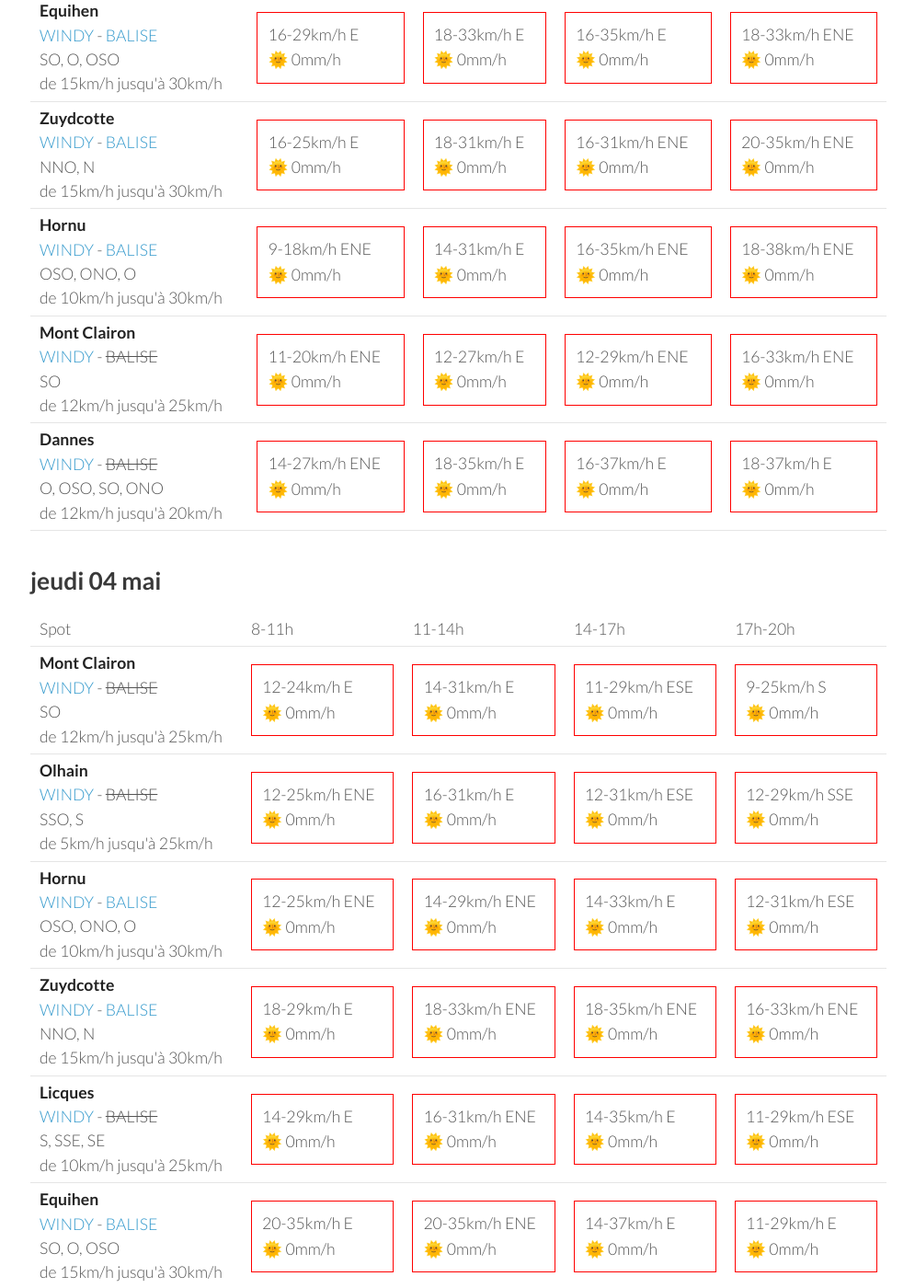
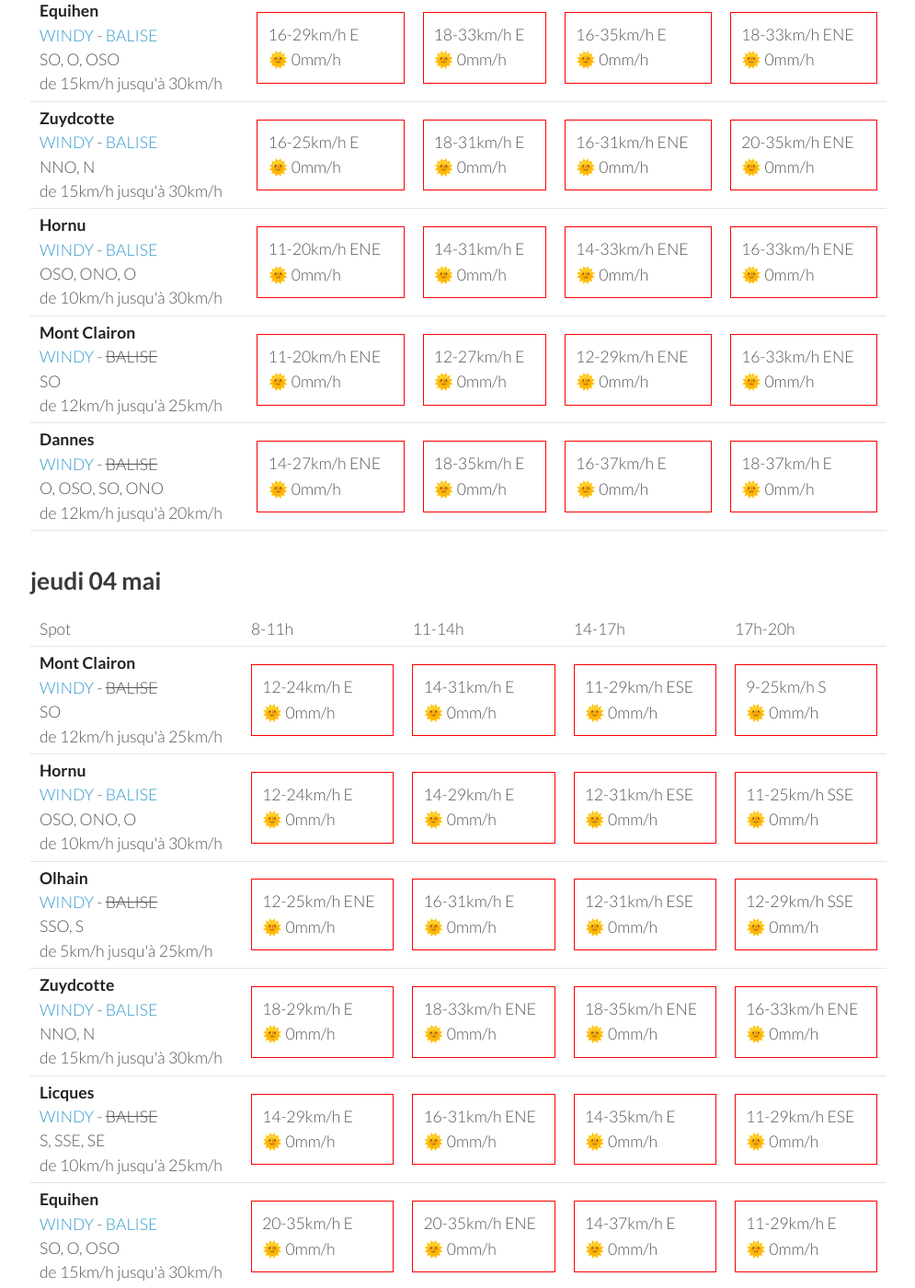
Before and after one commit to parapente-dans-le-nord/parapente-dans-le-nord.github.io, a Jekyll site: the page built from all.markdown, in a window 1280 px wide and 1400 px high, scrolled down 5298 px. Shown: the whole window at 92% size, without its empty margins (25-1020 px from the left). Built offline with Jekyll 4.4.1, drawn with Linux system fonts in a browser that asks for light colours; some of the changed text lies outside the part shown.

Commit message:
update index.markdown

```diff
--- a/all.markdown
+++ b/all.markdown
@@ -286,10 +286,10 @@ page mise à jour le dimanche 30 avril 10:03
 <tr>
         <td><strong>Hornu</strong><br><a href="https://windy.com/50.424/3.819?50.024,3.818,8,m:e3daghw">WINDY</a> - <span class=""><a href="https://balisemeteo.com/balise_histo.php?idBalise=5040">BALISE</a> </span><br> <span class="vent-favorable">OSO, ONO, O</span><br><span class="force-vent">de 10km/h jusqu'à 30km/h</span> </td>
 
-            <td><div class="not-flyable"><p>11-22km/h N</p><p>🌞 0mm/h</p></div></td>
-            <td><div class="not-flyable"><p>12-27km/h NNE</p><p>🌞 0mm/h</p></div></td>
-            <td><div class="not-flyable"><p>12-29km/h NNE</p><p>🌞 0mm/h</p></div></td>
-            <td><div class="not-flyable"><p>14-27km/h N</p><p>🌞 0mm/h</p></div></td>
+            <td><div class="not-flyable"><p>11-18km/h N</p><p>🌞 0mm/h</p></div></td>
+            <td><div class="not-flyable"><p>12-24km/h NNE</p><p>🌞 0mm/h</p></div></td>
+            <td><div class="not-flyable"><p>12-25km/h N</p><p>🌞 0mm/h</p></div></td>
+            <td><div class="not-flyable"><p>12-27km/h N</p><p>🌞 0mm/h</p></div></td>
 
 
     </tr>
@@ -482,10 +482,10 @@ page mise à jour le dimanche 30 avril 10:03
 <tr>
         <td><strong>Hornu</strong><br><a href="https://windy.com/50.424/3.819?50.024,3.818,8,m:e3daghw">WINDY</a> - <span class=""><a href="https://balisemeteo.com/balise_histo.php?idBalise=5040">BALISE</a> </span><br> <span class="vent-favorable">OSO, ONO, O</span><br><span class="force-vent">de 10km/h jusqu'à 30km/h</span> </td>
 
-            <td><div class="not-flyable"><p>9-18km/h ENE</p><p>🌞 0mm/h</p></div></td>
+            <td><div class="not-flyable"><p>11-20km/h ENE</p><p>🌞 0mm/h</p></div></td>
             <td><div class="not-flyable"><p>14-31km/h E</p><p>🌞 0mm/h</p></div></td>
-            <td><div class="not-flyable"><p>16-35km/h ENE</p><p>🌞 0mm/h</p></div></td>
-            <td><div class="not-flyable"><p>18-38km/h ENE</p><p>🌞 0mm/h</p></div></td>
+            <td><div class="not-flyable"><p>14-33km/h ENE</p><p>🌞 0mm/h</p></div></td>
+            <td><div class="not-flyable"><p>16-33km/h ENE</p><p>🌞 0mm/h</p></div></td>
 
 
     </tr>
@@ -536,22 +536,22 @@ page mise à jour le dimanche 30 avril 10:03
 
     </tr>
 <tr>
+        <td><strong>Hornu</strong><br><a href="https://windy.com/50.424/3.819?50.024,3.818,8,m:e3daghw">WINDY</a> - <span class=""><a href="https://balisemeteo.com/balise_histo.php?idBalise=5040">BALISE</a> </span><br> <span class="vent-favorable">OSO, ONO, O</span><br><span class="force-vent">de 10km/h jusqu'à 30km/h</span> </td>
+
+            <td><div class="not-flyable"><p>12-24km/h E</p><p>🌞 0mm/h</p></div></td>
+            <td><div class="not-flyable"><p>14-29km/h E</p><p>🌞 0mm/h</p></div></td>
+            <td><div class="not-flyable"><p>12-31km/h ESE</p><p>🌞 0mm/h</p></div></td>
+            <td><div class="not-flyable"><p>11-25km/h SSE</p><p>🌞 0mm/h</p></div></td>
+
+
+    </tr>
+<tr>
         <td><strong>Olhain</strong><br><a href="https://windy.com/50.434/2.586?50.031,2.587,8,m:e3eagft">WINDY</a> - <span class="no-balise"> BALISE </span><br> <span class="vent-favorable">SSO, S</span><br><span class="force-vent">de 5km/h jusqu'à 25km/h</span> </td>
 
             <td><div class="not-flyable"><p>12-25km/h ENE</p><p>🌞 0mm/h</p></div></td>
             <td><div class="not-flyable"><p>16-31km/h E</p><p>🌞 0mm/h</p></div></td>
             <td><div class="not-flyable"><p>12-31km/h ESE</p><p>🌞 0mm/h</p></div></td>
             <td><div class="not-flyable"><p>12-29km/h SSE</p><p>🌞 0mm/h</p></div></td>
-
-
-    </tr>
-<tr>
-        <td><strong>Hornu</strong><br><a href="https://windy.com/50.424/3.819?50.024,3.818,8,m:e3daghw">WINDY</a> - <span class=""><a href="https://balisemeteo.com/balise_histo.php?idBalise=5040">BALISE</a> </span><br> <span class="vent-favorable">OSO, ONO, O</span><br><span class="force-vent">de 10km/h jusqu'à 30km/h</span> </td>
-
-            <td><div class="not-flyable"><p>12-25km/h ENE</p><p>🌞 0mm/h</p></div></td>
-            <td><div class="not-flyable"><p>14-29km/h ENE</p><p>🌞 0mm/h</p></div></td>
-            <td><div class="not-flyable"><p>14-33km/h E</p><p>🌞 0mm/h</p></div></td>
-            <td><div class="not-flyable"><p>12-31km/h ESE</p><p>🌞 0mm/h</p></div></td>
 
 
     </tr>
@@ -672,6 +672,16 @@ page mise à jour le dimanche 30 avril 10:03
 
     </tr>
 <tr>
+        <td><strong>Hornu</strong><br><a href="https://windy.com/50.424/3.819?50.024,3.818,8,m:e3daghw">WINDY</a> - <span class=""><a href="https://balisemeteo.com/balise_histo.php?idBalise=5040">BALISE</a> </span><br> <span class="vent-favorable">OSO, ONO, O</span><br><span class="force-vent">de 10km/h jusqu'à 30km/h</span> </td>
+
+            <td><div class="not-flyable"><p>14-27km/h SO</p><p>🌞 0mm/h</p></div></td>
+            <td><div class="not-flyable"><p>16-33km/h SO</p><p>🌧 1.3mm/h</p></div></td>
+            <td><div class="not-flyable"><p>16-37km/h SO</p><p>🌧 2.9mm/h</p></div></td>
+            <td><div class="not-flyable"><p>12-37km/h OSO</p><p>🌧 2.6mm/h</p></div></td>
+
+
+    </tr>
+<tr>
         <td><strong>Cran aux oeufs</strong><br><a href="https://windy.com/50.847/1.584?50.451,1.582,8,m:e3TagdN">WINDY</a> - <span class=""><a href="https://www.meteociel.fr/temps-reel/obs_villes.php?code2=7004">BALISE</a> </span><br> <span class="vent-favorable">OSO</span><br><span class="force-vent">de 10km/h jusqu'à 25km/h</span> </td>
 
             <td><div class="not-flyable"><p>20-33km/h SO</p><p>🌞 0mm/h</p></div></td>
--- a/index.markdown
+++ b/index.markdown
@@ -7,7 +7,7 @@ title:  "Ou ça vole"
 {: .links}
 
 # Prevision Windy, modèle Arome
-page mise à jour le dimanche 30 avril 10:03
+page mise à jour le dimanche 30 avril 13:03
 
 
 
```
Also changed, not shown: other parts of all.markdown (+1 -1 lines).
